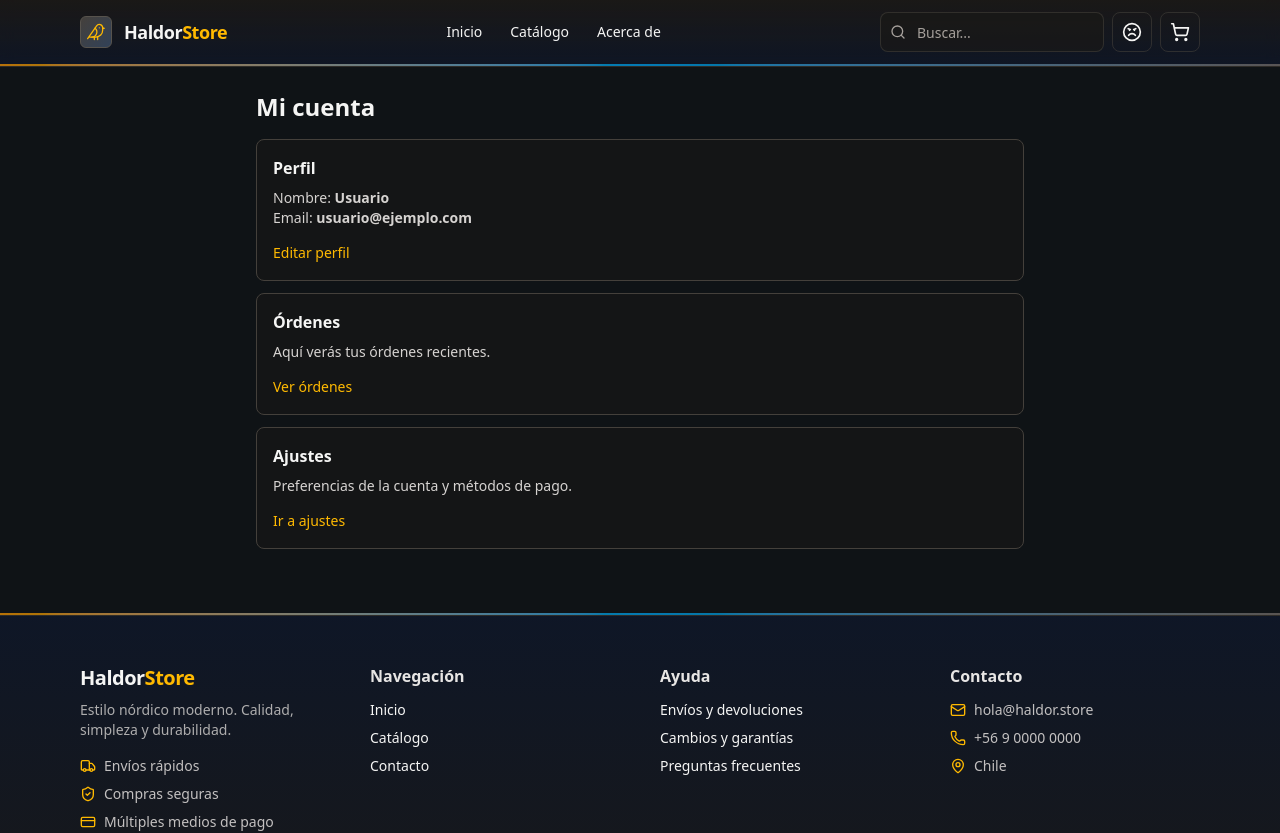
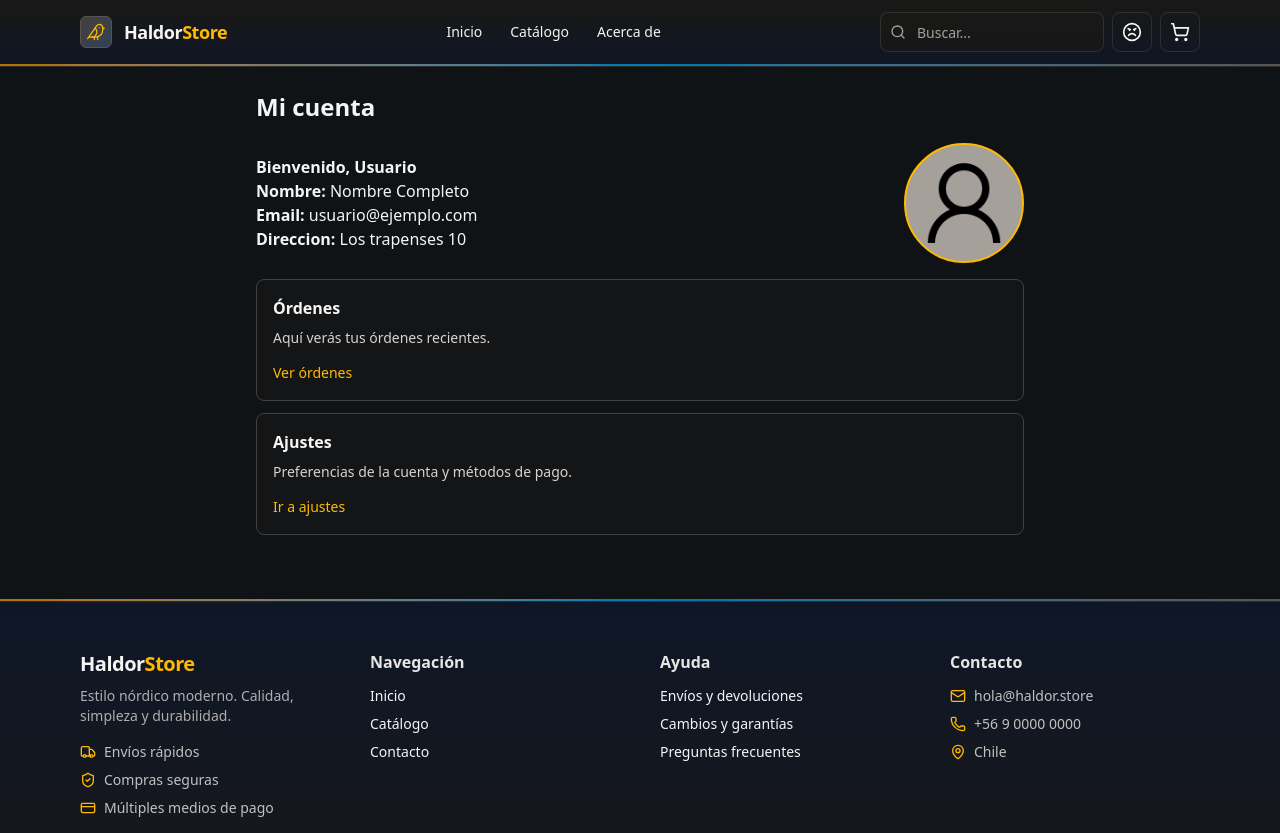
Before and after one commit to Missaldur1/HaldorStore, a React (Vite) app: page /account in a window 1280 px wide. Shown: the top 833 px of the page. Built offline with nearby package versions, Linux system fonts and the light colour scheme.

Commit message:
Actualización de la pagina account, nueva carpeta llamada (account) en src/assets

```diff
--- a/src/pages/Account.tsx
+++ b/src/pages/Account.tsx
@@ -1,20 +1,28 @@
 import { Link } from "react-router-dom"
+import default_user_account from "@/assets/account/default_user_icon.png"
 
 export default function Account() {
     return (
         <section className="max-w-3xl mx-auto">
-            <h1 className="text-2xl font-bold mb-4">Mi cuenta</h1>
+            <h1 className="text-2xl font-bold mb-5">Mi cuenta</h1>
+
+            <div className="flex items-center justify-between mb-4">
+                <div>
+                    <h1 className="text-2x1 font-bold">Bienvenido, Usuario</h1>
+                    <h1 className="text-2x1"><strong>Nombre:</strong> Nombre Completo</h1>
+                    <h1 className="text-2x1"><strong>Email:</strong> usuario@ejemplo.com</h1>
+                    <h1 className="text-2x1"><strong>Direccion:</strong> Los trapenses 10</h1>
+                </div>
+
+                <img
+                    src={default_user_account}
+                    alt="Imagen de Usuario"
+                    className="h-30 w-30 rounded-full object-cover border-2 border-amber-400 bg-stone-400" />
+            </div>
+
+
 
             <div className="grid gap-3">
-                <div className="p-4 rounded-lg bg-stone-900/40 border border-stone-700">
-                    <h2 className="font-semibold">Perfil</h2>
-                    <p className="text-sm text-stone-300 mt-2">Nombre: <strong>Usuario</strong></p>
-                    <p className="text-sm text-stone-300">Email: <strong>usuario@ejemplo.com</strong></p>
-                    <div className="mt-3">
-                        <Link to="/account/settings" className="text-amber-400 hover:underline text-sm">Editar perfil</Link>
-                    </div>
-                </div>
-
                 <div className="p-4 rounded-lg bg-stone-900/40 border border-stone-700">
                     <h2 className="font-semibold">Órdenes</h2>
                     <p className="text-sm text-stone-300 mt-2">Aquí verás tus órdenes recientes.</p>
```
Also changed, not shown: src/assets/account/default_user_icon.png (added).
